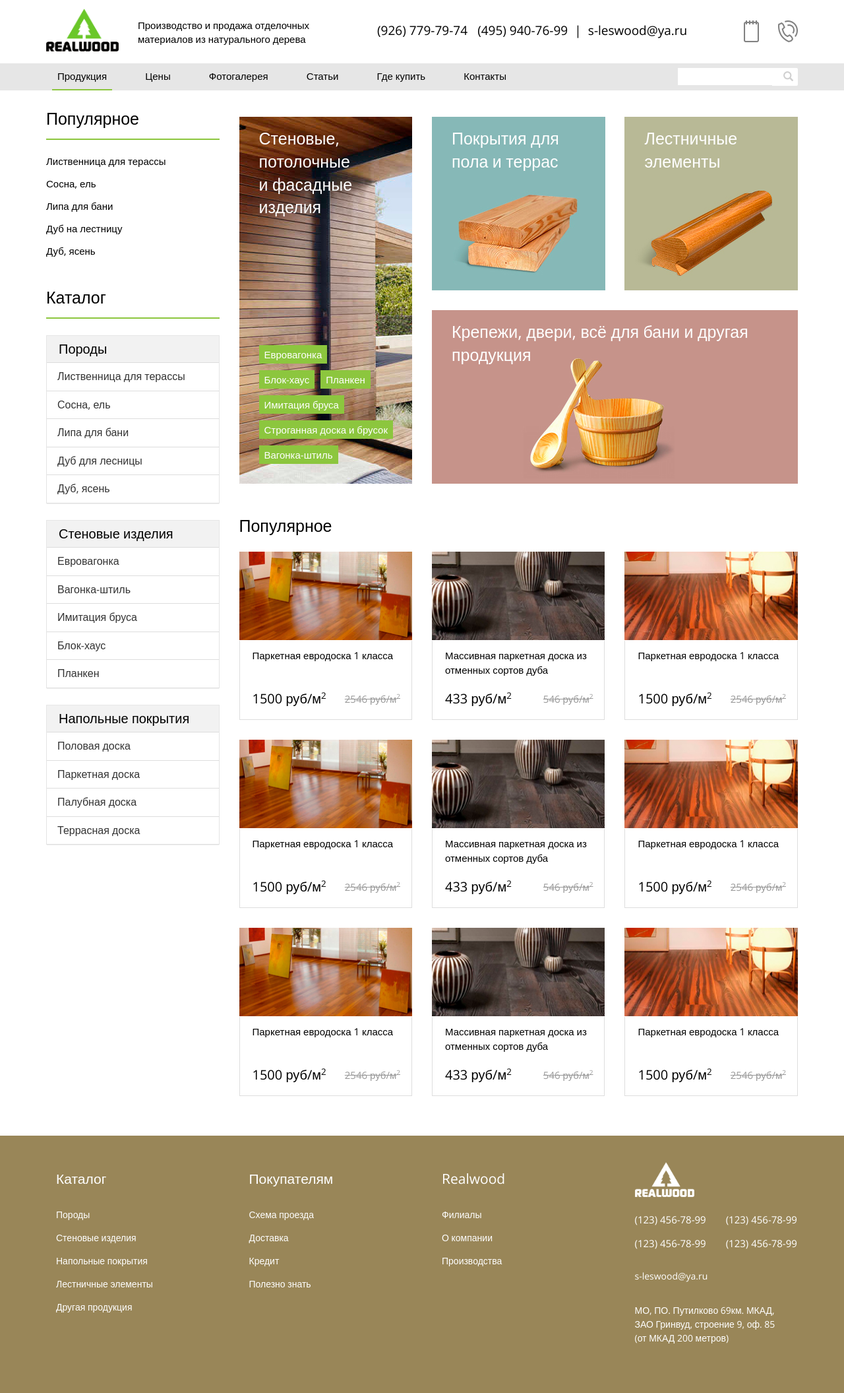
After one commit to KadachigovSergey/EasyCodeSchool, a PHP site: page /products-pages.php in a window 1280 px wide. The commit adds this page. Shown: the whole page at 66% size. Run offline with PHP 8.4, Linux system fonts and the light colour scheme.

Commit message:
home work 6

```diff
--- a/HomeWork_6(RealWood)/css/style.css
+++ b/HomeWork_6(RealWood)/css/style.css
@@ -27,6 +27,9 @@ h1, h2, h3, h4, h5, h6, p {
 }
 
 /* General settings */
+.po-rel{
+	position: relative;
+}
 
 /*HEADER*/
 
@@ -113,6 +116,9 @@ h1, h2, h3, h4, h5, h6, p {
 .header-nav ul li a:hover{
 	border-color: #8cc63e;
 }
+.header label {
+	margin-bottom: -1px;
+}
 .search-form .btn {
 	padding: 3px 12px 2px;
 	border: none;
@@ -158,7 +164,7 @@ h1, h2, h3, h4, h5, h6, p {
 
 /*MAIN*/
 .main{
-	padding-top: 30px;
+	padding: 30px 0;
 }
 .sidebar .sidebar-category:first-child{
 	margin-bottom: 50px;
@@ -173,6 +179,9 @@ h1, h2, h3, h4, h5, h6, p {
 }
 .sidebar-list{
 	margin-top: 25px;
+}
+.sidebar .panel-heading {
+ padding:0;
 }
 .sidebar-list li + li{
 	margin-top: 19px;
@@ -210,6 +219,7 @@ h1, h2, h3, h4, h5, h6, p {
 	color: inherit;
 	display: inline-block;
 	width: 100%;
+	padding: 12px 16px;
 }
 .sidebar-category .panel-group {
 	margin-bottom: 0;
@@ -263,6 +273,46 @@ h1, h2, h3, h4, h5, h6, p {
 	margin-bottom: 30px;
 	position: relative;
 }
+.context-for-products{
+	position: absolute;
+	top: 0;
+	bottom: 0;
+	left: 0;
+	right: 0;
+	padding: 15px 30px 30px 43px;
+}
+.main .po-rel>a{
+	font-size: 25px;
+	color: #FFF;
+	line-height: 1.39;
+	position: absolute;
+	top: 0;
+	bottom: 0;
+	left: 0;
+	right: 0;
+	padding: 15px 30px 30px 30px;
+	margin: 0 15px;
+}
+
+.main .po-rel>a:hover{
+	box-shadow: 0 0 8px #2b2929;
+}
+.box-bottom{
+	position: absolute;
+	bottom: 25px;
+	left: 42px;
+}
+.box-bottom span>a{
+	font-size: 15px;
+	background: #8cc63e;
+	display: inline-block;
+	margin: 5px 3px;
+	color: #fff;
+	padding: 7px 8px 6px;
+}
+.box-bottom span>a:hover{
+	background: #5d9c08;
+}
 .item .item-a{
 	position: absolute;
 	display: inline-block;
@@ -271,8 +321,12 @@ h1, h2, h3, h4, h5, h6, p {
 	left: 0;
 	right: 0;
 }
+.item .item-a:hover{
+	box-shadow: 0 0 12px #bfbcbc;
+}
 .item-img{
 	height: 135px;
+	overflow: hidden;
 }
 .item-img img{
 	width: 100%;
@@ -291,3 +345,47 @@ h1, h2, h3, h4, h5, h6, p {
 sup {
 	font-size: 67%;
 }
+
+/*FOOTER*/
+.footer{
+	height: 390px;
+	background: #998658;
+	padding-top: 40px;
+	color: #fff;
+}
+.footer a{
+	color: #FFF;
+}
+.footer a:hover{
+	color: #8cc63e;
+}
+.footer>.container>.row>.col-sm-3{
+	padding-left: 30px;
+}
+.footer span.head{
+	font-size: 21px;
+	margin-bottom: 23px;
+	line-height: 2.4;
+	display: inline-block;
+}
+.footer span.head>a>img{
+	width: 90px;
+	padding-bottom: 4px;
+}
+.footer ul>li>a{
+	font-size: 14px;
+}
+.footer ul>li+li{
+	margin-top: 21px;
+}
+.footer ul>li>span>a{
+	font-size: 15px;
+}
+.footer ul>li>span+span{
+	margin-left: 30px;
+}
+.footer .logo-box ul>li>a{
+	margin-top: 10px;
+	display: inline-block;
+	line-height: 1.5;
+}
--- /dev/null
+++ b/HomeWork_6(RealWood)/include/footer.php
@@ -0,0 +1,49 @@
+<div class="footer">
+    <div class="container">
+        <div class="row">
+            <div class="col-sm-3">
+                <span class="head"><a href="#">Каталог</a></span>
+                <ul>
+                    <li><a href="#">Породы</a></li>
+                    <li><a href="#">Стеновые изделия</a></li>
+                    <li><a href="#">Напольные покрытия</a></li>
+                    <li><a href="#">Лестничные элементы</a></li>
+                    <li><a href="#">Другая продукция</a></li>
+                </ul>
+            </div>
+            <div class="col-sm-3">
+                <span class="head"><a href="#">Покупателям</a></span>
+                <ul>
+                    <li><a href="#">Схема проезда</a></li>
+                    <li><a href="#">Доставка</a></li>
+                    <li><a href="#">Кредит</a></li>
+                    <li><a href="#">Полезно знать</a></li>
+                </ul>
+            </div>
+            <div class="col-sm-3">
+                <span class="head"><a href="#">Realwood</a></span>
+                <ul>
+                    <li><a href="#">Филиалы</a></li>
+                    <li><a href="#">О компании</a></li>
+                    <li><a href="#">Производства</a></li>
+                </ul>
+            </div>
+            <div class="col-sm-3 logo-box">
+                <span class="head"><a href="#"><img src="img/footer-logo.png" alt=""></a></span>
+                <ul>
+                    <li><span><a href="#">(123) 456-78-99</a></span><span><a href="#">(123) 456-78-99</a></span></li>
+                    <li><span><a href="#">(123) 456-78-99</a></span><span><a href="#">(123) 456-78-99</a></span></li>
+                    <li><a href="#">s-leswood@ya.ru</a></li>
+                    <li><a href="#">МО, ПО. Путилково 69км. МКАД,<br>ЗАО Гринвуд, строение 9, оф. 85<br>(от МКАД 200 метров)</a></li>
+                </ul>
+            </div>
+        </div>
+    </div>
+
+</div>
+<!-- jQuery (necessary for Bootstrap's JavaScript plugins) -->
+<script src="https://ajax.googleapis.com/ajax/libs/jquery/1.12.4/jquery.min.js"></script>
+<!-- Include all compiled plugins (below), or include individual files as needed -->
+<script src="js/bootstrap.min.js"></script>
+</body>
+</html>
--- /dev/null
+++ b/HomeWork_6(RealWood)/include/header.php
@@ -0,0 +1,72 @@
+<!DOCTYPE html>
+<html lang="en">
+<head>
+    <meta charset="utf-8">
+    <meta http-equiv="X-UA-Compatible" content="IE=edge">
+    <meta name="viewport" content="width=device-width, initial-scale=1">
+    <!-- The above 3 meta tags *must* come first in the head; any other head content must come *after* these tags -->
+    <title>Bootstrap 101 Template</title>
+
+    <!-- Bootstrap -->
+    <link rel="stylesheet" href="css/bootstrap.min.css">
+    <link rel="stylesheet" href="css/style.css">
+
+    <!-- HTML5 shim and Respond.js for IE8 support of HTML5 elements and media queries -->
+    <!-- WARNING: Respond.js doesn't work if you view the page via file:// -->
+    <!--[if lt IE 9]>
+    <script src="https://oss.maxcdn.com/html5shiv/3.7.3/html5shiv.min.js"></script>
+    <script src="https://oss.maxcdn.com/respond/1.4.2/respond.min.js"></script>
+    <![endif]-->
+</head>
+<body>
+<div class="header">
+    <div class="header-top">
+        <div class="container">
+            <div class="header-logo">
+                <img src="img/logo.png" alt="">
+            </div>
+            <div class="header-text pull-left">
+                <p>Производство и продажа отделочных
+                    материалов из натурального дерева</p>
+            </div>
+            <div class="header-contact pull-left">
+                <ul class="list-inline">
+                    <li><a href="#">(926) 779-79-74</a></li>
+                    <li><a href="#">(495) 940-76-99</a></li>
+                    <li>|</li>
+                    <li><a href="#">s-leswood@ya.ru</a></li>
+                </ul>
+            </div>
+            <div class="header-icons pull-right">
+                <ul class="list-inline">
+                    <li><a class="pad" href="#"></a></li>
+                    <li><a class="tel" href="#"></a></li>
+                </ul>
+            </div>
+        </div>
+    </div>
+    <div class="header-nav">
+        <div class="container">
+            <ul class="list-inline pull-left">
+                <li class="active"><a href="#">Продукция</a></li>
+                <li><a href="#">Цены</a></li>
+                <li><a href="#">Фотогалерея</a></li>
+                <li><a href="#">Статьи</a></li>
+                <li><a href="#">Где купить</a></li>
+                <li><a href="#">Контакты</a></li>
+            </ul>
+            <div class="search-form pull-right">
+                <form>
+                    <div class="input-group">
+                        <label>
+                            <input type="text" class="form-control">
+                        </label>
+                        <span class="input-group-btn">
+                                <button class="btn btn-default" type="button"><span class="glyphicon glyphicon-search"></span></button>
+                            </span>
+                    </div>
+                </form>
+            </div>
+        </div>
+    </div>
+</div>
--- a/HomeWork_6(RealWood)/index.html
+++ b/HomeWork_6(RealWood)/products-pages.php
@@ -1,73 +1,6 @@
-<!DOCTYPE html>
-<html lang="en">
-  <head>
-    <meta charset="utf-8">
-    <meta http-equiv="X-UA-Compatible" content="IE=edge">
-    <meta name="viewport" content="width=device-width, initial-scale=1">
-    <!-- The above 3 meta tags *must* come first in the head; any other head content must come *after* these tags -->
-    <title>Bootstrap 101 Template</title>
-
-    <!-- Bootstrap -->
-    <link rel="stylesheet" href="css/bootstrap.min.css">
-    <link rel="stylesheet" href="css/style.css">
-
-    <!-- HTML5 shim and Respond.js for IE8 support of HTML5 elements and media queries -->
-    <!-- WARNING: Respond.js doesn't work if you view the page via file:// -->
-    <!--[if lt IE 9]>
-      <script src="https://oss.maxcdn.com/html5shiv/3.7.3/html5shiv.min.js"></script>
-      <script src="https://oss.maxcdn.com/respond/1.4.2/respond.min.js"></script>
-    <![endif]-->
-  </head>
-  <body>
-    <div class="header">
-        <div class="header-top">
-            <div class="container">
-                <div class="header-logo">
-                    <img src="img/logo.png" alt="">
-                </div>
-                <div class="header-text pull-left">
-                    <p>Производство и продажа отделочных
-                        материалов из натурального дерева</p>
-                </div>
-                <div class="header-contact pull-left">
-                    <ul class="list-inline">
-                        <li><a href="#">(926) 779-79-74</a></li>
-                        <li><a href="#">(495) 940-76-99</a></li>
-                        <li>|</li>
-                        <li><a href="#">s-leswood@ya.ru</a></li>
-                    </ul>
-                </div>
-                <div class="header-icons pull-right">
-                    <ul class="list-inline">
-                        <li><a class="pad" href="#"></a></li>
-                        <li><a class="tel" href="#"></a></li>
-                    </ul>
-                </div>
-            </div>
-        </div>
-        <div class="header-nav">
-            <div class="container">
-                <ul class="list-inline pull-left">
-                    <li class="active"><a href="#">Продукция</a></li>
-                    <li><a href="#">Цены</a></li>
-                    <li><a href="#">Фотогалерея</a></li>
-                    <li><a href="#">Статьи</a></li>
-                    <li><a href="#">Где купить</a></li>
-                    <li><a href="#">Контакты</a></li>
-                </ul>
-                <div class="search-form pull-right">
-                    <form>
-                        <div class="input-group">
-                            <input type="text" class="form-control">
-                            <span class="input-group-btn">
-                                <button class="btn btn-default" type="button"><span class="glyphicon glyphicon-search"></span></button>
-                            </span>
-                        </div>
-                    </form>
-                </div>
-            </div>
-        </div>
-    </div>
+<!--HEADER START-->
+<?php include "include/header.php"?>
+<!--HEADER AND-->
     <div class="main">
         <div class="container">
             <div class="row">
@@ -456,21 +389,33 @@
                 <div class="content">
                     <div class="col-sm-9 ">
                         <div class="row box-products">
-                            <div class="col-sm-4">
+                            <div class="col-sm-4 po-rel">
                                 <img src="img/products-img-1.jpg" alt="">
+                                <a href="#">Стеновые,<br> потолочные<br> и фасадные<br> изделия</a>
+                                <div class="box-bottom">
+                                    <span><a href="#">Евровагонка</a></span><br>
+                                    <span><a href="#">Блок-хаус</a></span>
+                                    <span><a href="#">Планкен</a></span>
+                                    <span><a href="#">Имитация бруса</a></span>
+                                    <span><a href="#">Строганная доска и брусок</a></span>
+                                    <span><a href="#">Вагонка-штиль</a></span>
+                                </div>
                             </div>
                             <div class="col-sm-8">
                                 <div class="row">
-                                    <div class="col-sm-6 pad-img-products">
+                                    <div class="col-sm-6 pad-img-products po-rel">
                                         <img src="img/products-img-2.jpg" alt="">
+                                        <a href="#">Покрытия для<br>пола и террас</a>
                                     </div>
-                                    <div class="col-sm-6 pad-img-products">
+                                    <div class="col-sm-6 pad-img-products po-rel">
                                         <img src="img/products-img-3.jpg" alt="">
+                                        <a href="#">Лестничные<br>элементы</a>
                                     </div>
                                 </div>
                                 <div class="row">
-                                    <div class="col-sm-12">
+                                    <div class="col-sm-12 po-rel">
                                         <img src="img/products-img-4.jpg" alt="">
+                                        <a href="#">Крепежи, двери, всё для бани и другая продукция</a>
                                     </div>
                                 </div>
                             </div>
@@ -625,9 +570,6 @@
             </div>
         </div>
     </div>
-    <!-- jQuery (necessary for Bootstrap's JavaScript plugins) -->
-    <script src="https://ajax.googleapis.com/ajax/libs/jquery/1.12.4/jquery.min.js"></script>
-    <!-- Include all compiled plugins (below), or include individual files as needed -->
-    <script src="js/bootstrap.min.js"></script>
-  </body>
-</html>
+    <!--HEADER START-->
+    <?php include "include/footer.php"?>
+    <!--HEADER AND-->
```
